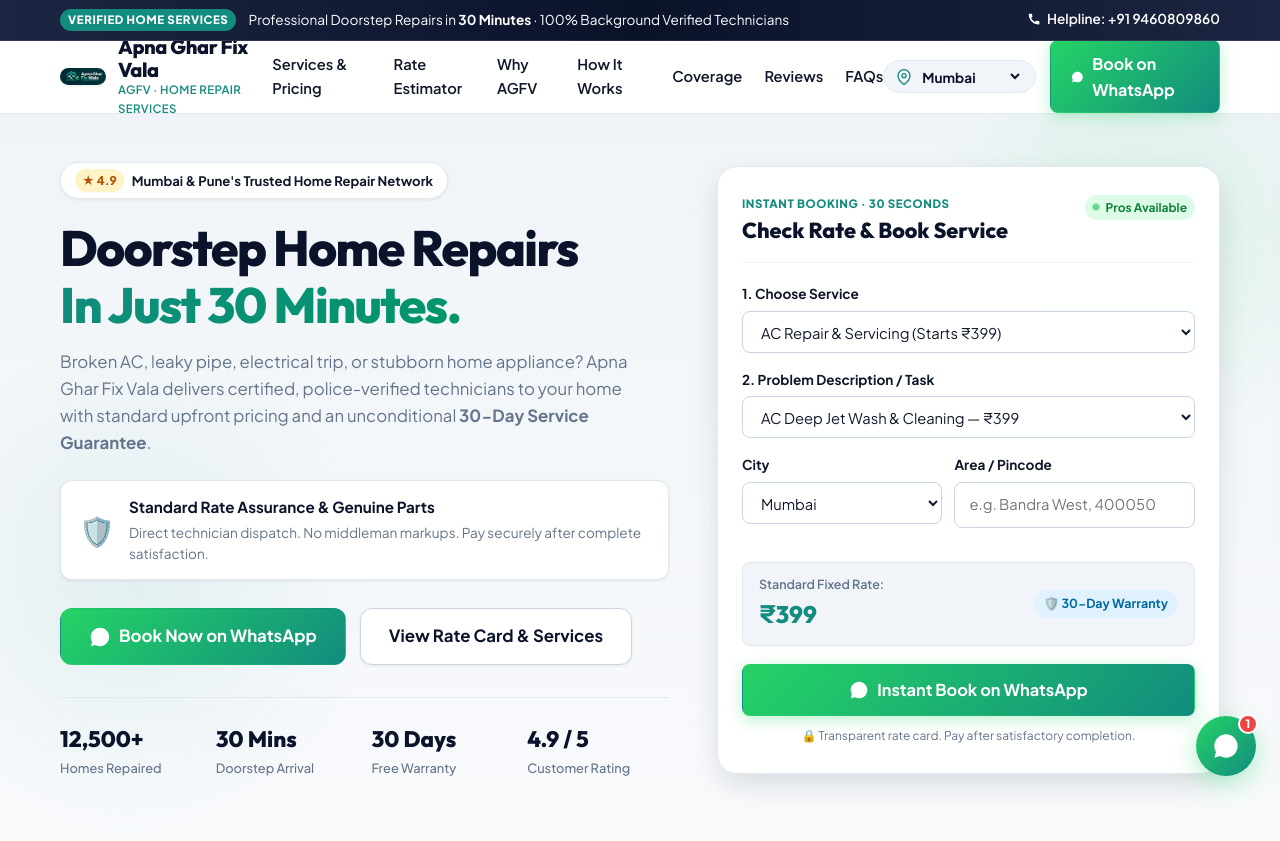
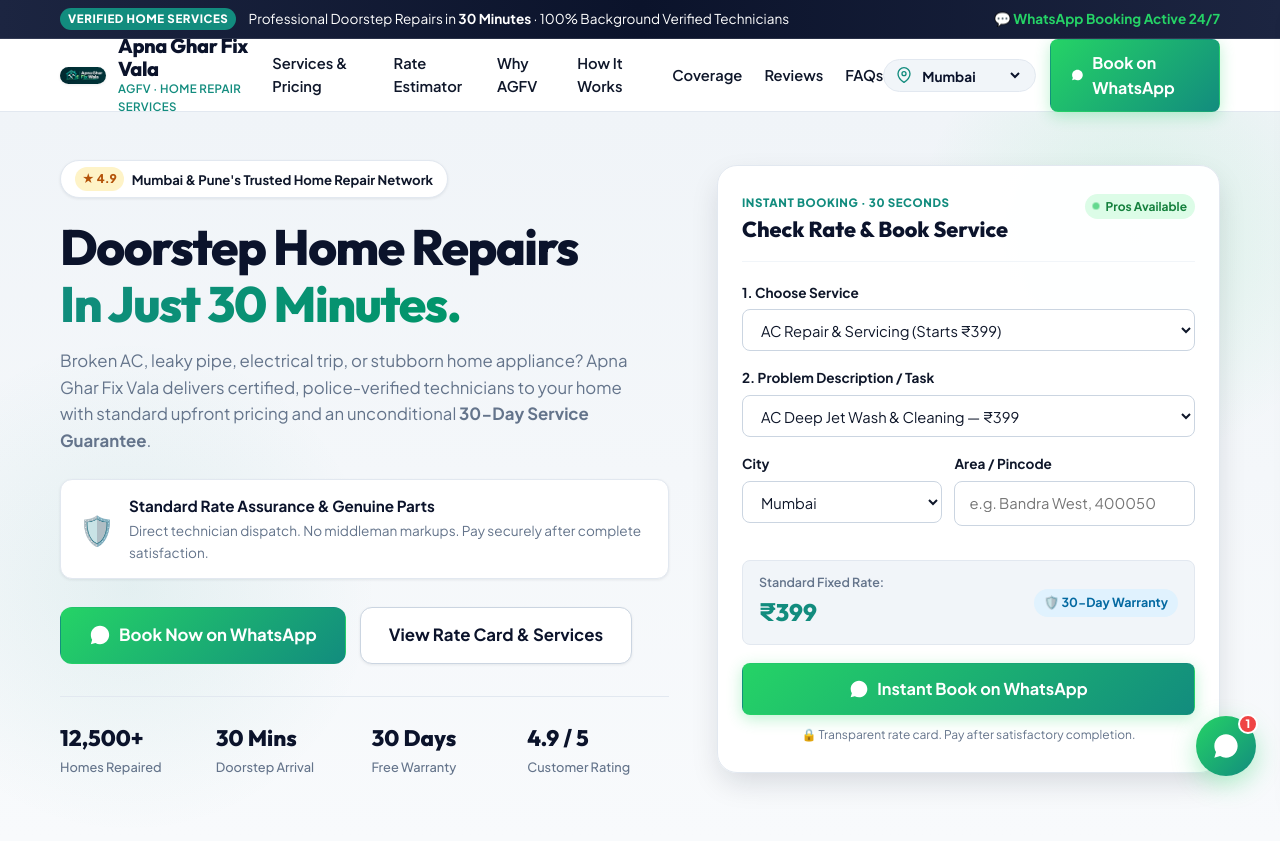
Before and after one commit to Admin0Man/AGFV-website, a website: page index.html in a window 1280 px wide. Shown: the top 841 px of the page. Drawn offline with Linux system fonts and the light colour scheme.

Commit message:
chore: remove call helpline references from website

```diff
--- a/app.js
+++ b/app.js
@@ -199,35 +199,37 @@ async function loadServicesData() {
    Contact Information Sync
    -------------------------------------------------------------------------- */
 function updateContactInfo() {
-  const phone = WEBSITE_CONFIG.contact.phone || "+91 9460809860";
   const wa = WEBSITE_CONFIG.contact.whatsapp || "919460809860";
   const hours = WEBSITE_CONFIG.contact.hours || "7:00 AM - 11:00 PM (Everyday)";
 
-  // Update phone display elements
-  const ribbonPhone = document.getElementById('ribbonPhoneDisplay');
-  const ribbonLink = document.getElementById('ribbonPhoneLink');
-  if (ribbonPhone) ribbonPhone.textContent = `Helpline: ${phone}`;
-  if (ribbonLink) ribbonLink.href = `tel:${phone}`;
-
-  const drawerCall = document.getElementById('drawerCallBtn');
-  if (drawerCall) {
-    drawerCall.href = `tel:${phone}`;
-    drawerCall.textContent = `📞 Call Helpline: ${phone}`;
+  const headerWa = document.getElementById('headerWhatsappBtn');
+  if (headerWa) {
+    headerWa.href = `https://wa.me/${wa}?text=Hi%20Apna%20Ghar%20Fix%20Vala!%20I%20want%20to%20book%20a%20home%20repair%20service.`;
   }
 
-  const emergCall = document.getElementById('emergencyCallBtn');
-  if (emergCall) {
-    emergCall.href = `tel:${phone}`;
-    emergCall.textContent = `📞 Call Helpline: ${phone}`;
+  const drawerWa = document.getElementById('drawerWaBtn');
+  if (drawerWa) {
+    drawerWa.href = `https://wa.me/${wa}?text=Hi%20Apna%20Ghar%20Fix%20Vala!%20I%20want%20to%20book%20a%20service.`;
   }
 
-  const stickyCall = document.getElementById('mobileStickyCall');
-  if (stickyCall) stickyCall.href = `tel:${phone}`;
+  const heroWa = document.getElementById('heroWhatsappBtn');
+  if (heroWa) {
+    heroWa.href = `https://wa.me/${wa}?text=Hi%20Apna%20Ghar%20Fix%20Vala!%20I%20want%20to%20book%20a%20doorstep%20repair%20service.`;
+  }
 
-  const footerPhone = document.getElementById('footerPhone');
-  if (footerPhone) {
-    footerPhone.href = `tel:${phone}`;
-    footerPhone.textContent = phone;
+  const stickyWa = document.getElementById('mobileStickyWa');
+  if (stickyWa) {
+    stickyWa.href = `https://wa.me/${wa}?text=Hi%20Apna%20Ghar%20Fix%20Vala!%20I%20want%20to%20book%20a%20repair%20service.`;
+  }
+
+  const emergWa = document.getElementById('emergencyWaBtn');
+  if (emergWa) {
+    emergWa.href = `https://wa.me/${wa}?text=EMERGENCY%20REPAIR%20REQUIRED!%20Please%20dispatch%20a%20technician%20immediately.`;
+  }
+
+  const popupWa = document.getElementById('popupWaBtn');
+  if (popupWa) {
+    popupWa.href = `https://wa.me/${wa}?text=Hi%20Apna%20Ghar%20Fix%20Vala!%20I%20need%20help%20with%20a%20home%20repair.`;
   }
 
   const footerWa = document.getElementById('footerWa');
--- a/index.html
+++ b/index.html
@@ -75,10 +75,9 @@
         <span class="ribbon-text">Professional Doorstep Repairs in <strong>30 Minutes</strong> · 100% Background Verified Technicians</span>
       </div>
       <div class="ribbon-actions">
-        <a href="tel:+919460809860" class="ribbon-link" id="ribbonPhoneLink">
-          <svg width="14" height="14" viewBox="0 0 24 24" fill="currentColor"><path d="M20.01 15.38c-1.23 0-2.42-.2-3.53-.56a.977.977 0 0 0-1.01.24l-1.57 1.97c-2.83-1.35-5.43-3.9-6.8-6.73l1.97-1.57a.99.99 0 0 0 .24-1.02c-.37-1.11-.56-2.3-.56-3.53 0-.54-.45-.99-.99-.99H4.19C3.65 3.18 3 3.62 3 4.43c0 9.39 7.63 17.02 17.01 17.02.81 0 1.25-.65 1.25-1.19v-3.89c0-.54-.45-.99-.99-.99z"/></svg>
-          <span id="ribbonPhoneDisplay">Helpline: +91 9460809860</span>
-        </a>
+        <span class="ribbon-link" style="color:#25D366; font-weight:700;">
+          💬 WhatsApp Booking Active 24/7
+        </span>
       </div>
     </div>
   </aside>
@@ -155,7 +154,6 @@
         <svg width="20" height="20" viewBox="0 0 24 24" fill="currentColor"><path d="M12.031 6.172c-3.181 0-5.767 2.586-5.768 5.766-.001 1.298.38 2.27 1.019 3.287l-.711 2.598 2.664-.698c.969.54 1.861.855 2.796.855 3.18 0 5.767-2.587 5.767-5.766.001-3.182-2.585-5.842-5.767-5.842zm3.377 8.248c-.147.411-.849.774-1.178.825-.312.049-.714.074-2.074-.488-1.741-.719-2.859-2.484-2.946-2.6-.088-.117-.706-.939-.706-1.792 0-.853.447-1.272.607-1.444.16-.172.35-.215.467-.215.117 0 .234.001.336.006.108.005.253-.041.395.3.147.353.502 1.222.546 1.311.044.089.073.193.015.309-.058.117-.088.19-.176.293-.088.103-.186.23-.265.31-.088.089-.18.186-.078.362.103.176.457.755.98 1.222.674.601 1.243.787 1.419.875.176.088.279.074.382-.044.103-.118.441-.515.558-.692.117-.176.235-.147.396-.088.161.059 1.026.484 1.202.572.176.088.293.132.337.206.044.073.044.425-.103.836zM12 2C6.477 2 2 6.477 2 12c0 1.891.526 3.66 1.439 5.174L2 22l4.981-1.396A9.948 9.948 0 0 0 12 22c5.523 0 10-4.477 10-10S17.523 2 12 2z"/></svg>
         <span>Instant WhatsApp Booking</span>
       </a>
-      <a href="tel:+919460809860" class="btn btn-outline btn-block mt-2" id="drawerCallBtn">📞 Call Helpline: +91 9460809860</a>
     </div>
   </div>
   <div class="drawer-backdrop" id="drawerBackdrop"></div>
@@ -467,7 +465,7 @@
           <div class="step-badge">1</div>
           <div class="step-icon">📱</div>
           <h3 class="step-title">Share Your Problem</h3>
-          <p class="step-text">Choose your service online or send a quick WhatsApp text/photo of the repair problem to our support helpline.</p>
+          <p class="step-text">Choose your service online or send a quick WhatsApp text/photo of the repair problem to our WhatsApp booking desk.</p>
         </div>
 
         <div class="step-connector"></div>
@@ -682,11 +680,8 @@
         <p>Our emergency response technicians are ready to dispatch in under 20 minutes across Mumbai &amp; Pune.</p>
       </div>
       <div class="emergency-buttons">
-        <a href="tel:+919460809860" class="btn btn-call-pulse" id="emergencyCallBtn">
-          📞 Call Helpline: +91 9460809860
-        </a>
-        <a href="https://wa.me/919460809860?text=EMERGENCY%20REPAIR%20REQUIRED!%20Please%20dispatch%20a%20technician%20immediately." class="btn btn-whatsapp" id="emergencyWaBtn">
-          ⚡ Emergency WhatsApp Dispatch
+        <a href="https://wa.me/919460809860?text=EMERGENCY%20REPAIR%20REQUIRED!%20Please%20dispatch%20a%20technician%20immediately." class="btn btn-whatsapp btn-lg pulse-shadow" id="emergencyWaBtn">
+          ⚡ Emergency WhatsApp Dispatch (24/7)
         </a>
       </div>
     </div>
@@ -740,11 +735,7 @@
         <h4 class="footer-heading">Contact &amp; Booking</h4>
         <div class="contact-card">
           <div class="contact-item">
-            <strong>Direct Helpline:</strong>
-            <a href="tel:+919460809860" id="footerPhone">+91 9460809860</a>
-          </div>
-          <div class="contact-item">
-            <strong>WhatsApp Bot:</strong>
+            <strong>WhatsApp Booking:</strong>
             <a href="https://wa.me/919460809860?text=Hi%20Apna%20Ghar%20Fix%20Vala" id="footerWa">+91 9460809860</a>
           </div>
           <div class="contact-item">
@@ -773,10 +764,6 @@
 
   <!-- Sticky Bottom Navigation Bar on Mobile Viewports -->
   <aside class="mobile-sticky-bar" id="mobileStickyBar" aria-label="Quick Actions">
-    <a href="tel:+919460809860" class="btn btn-call-mobile" id="mobileStickyCall">
-      <svg width="20" height="20" viewBox="0 0 24 24" fill="currentColor"><path d="M20.01 15.38c-1.23 0-2.42-.2-3.53-.56a.977.977 0 0 0-1.01.24l-1.57 1.97c-2.83-1.35-5.43-3.9-6.8-6.73l1.97-1.57a.99.99 0 0 0 .24-1.02c-.37-1.11-.56-2.3-.56-3.53 0-.54-.45-.99-.99-.99H4.19C3.65 3.18 3 3.62 3 4.43c0 9.39 7.63 17.02 17.01 17.02.81 0 1.25-.65 1.25-1.19v-3.89c0-.54-.45-.99-.99-.99z"/></svg>
-      <span>Call Now</span>
-    </a>
     <a href="https://wa.me/919460809860?text=Hi%20Apna%20Ghar%20Fix%20Vala!%20I%20want%20to%20book%20a%20repair%20service." class="btn btn-whatsapp-mobile pulse-action" id="mobileStickyWa">
       <svg width="22" height="22" viewBox="0 0 24 24" fill="currentColor"><path d="M12.031 6.172c-3.181 0-5.767 2.586-5.768 5.766-.001 1.298.38 2.27 1.019 3.287l-.711 2.598 2.664-.698c.969.54 1.861.855 2.796.855 3.18 0 5.767-2.587 5.767-5.766.001-3.182-2.585-5.842-5.767-5.842zm3.377 8.248c-.147.411-.849.774-1.178.825-.312.049-.714.074-2.074-.488-1.741-.719-2.859-2.484-2.946-2.6-.088-.117-.706-.939-.706-1.792 0-.853.447-1.272.607-1.444.16-.172.35-.215.467-.215.117 0 .234.001.336.006.108.005.253-.041.395.3.147.353.502 1.222.546 1.311.044.089.073.193.015.309-.058.117-.088.19-.176.293-.088.103-.186.23-.265.31-.088.089-.18.186-.078.362.103.176.457.755.98 1.222.674.601 1.243.787 1.419.875.176.088.279.074.382-.044.103-.118.441-.515.558-.692.117-.176.235-.147.396-.088.161.059 1.026.484 1.202.572.176.088.293.132.337.206.044.073.044.425-.103.836zM12 2C6.477 2 2 6.477 2 12c0 1.891.526 3.66 1.439 5.174L2 22l4.981-1.396A9.948 9.948 0 0 0 12 22c5.523 0 10-4.477 10-10S17.523 2 12 2z"/></svg>
       <span>Book on WhatsApp</span>
```
